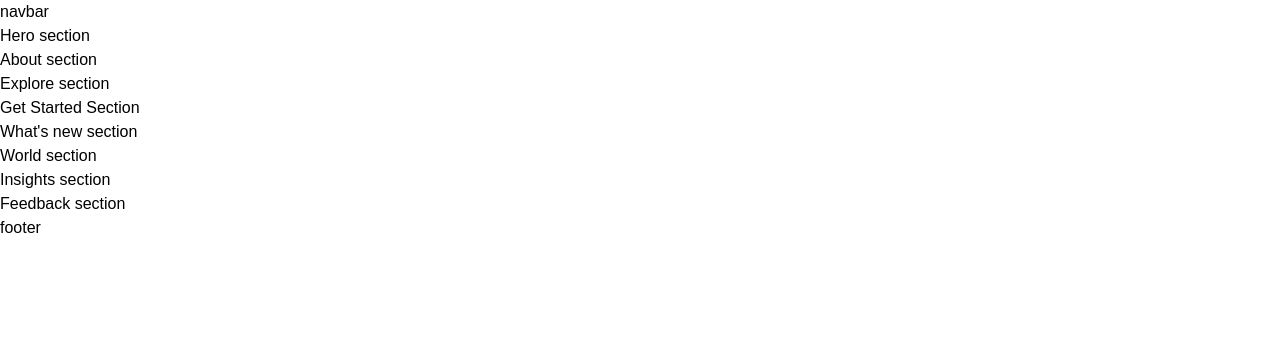
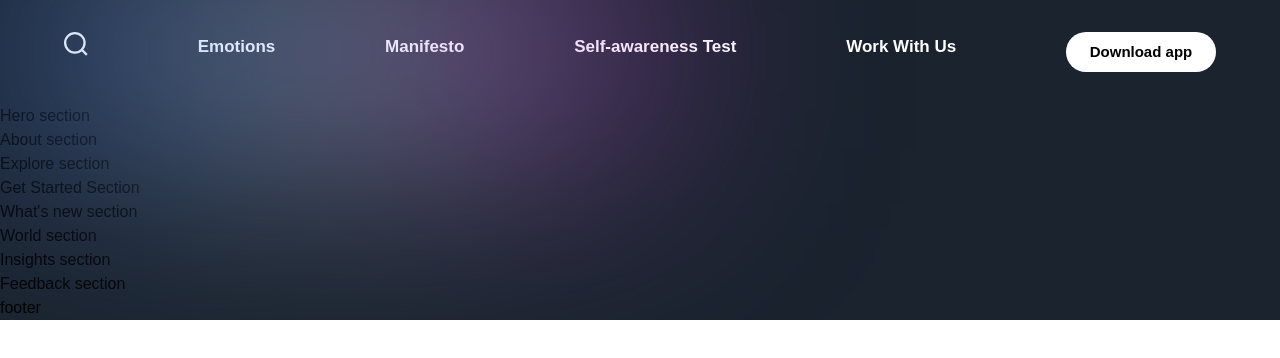
Before and after one commit to shubham13101996/animatedUI, a Next.js app: page / in a window 1280 px wide. Shown: the top 358 px of the page. Built offline with nearby package versions, Linux system fonts and the light colour scheme; a web font is replaced by a local one.

Commit message:
navbar ui

```diff
--- a/app/page.js
+++ b/app/page.js
@@ -2,7 +2,7 @@
 import { About, Explore, Feedback, GetStarted, Hero, Insights, WhatsNew, World } from '../sections';
 
 const Page = () => (
-  <div>
+  <div className='bg-primary-black overflow-hidden'>
     <Navbar />
     <Hero />
     <About />
--- a/components/Navbar.jsx
+++ b/components/Navbar.jsx
@@ -1,9 +1,40 @@
-'use client';
+"use client";
+
+import { motion } from "framer-motion";
+
+import styles from "../styles";
+import { navVariants } from "../utils/motion";
 
 const Navbar = () => (
-  <nav>
-    navbar
-  </nav>
+  <motion.nav
+    variants={navVariants}
+    initial="hidden"
+    whileInView="show"
+    className={`${styles.xPaddings} py-8 relative`}
+  >
+    <div className="absolute w-[50%] inset-0 gradient-01" />
+    <div className={`${styles.innerWidth} mx-auto flex justify-between gap-8`}>
+      <img
+        src="/search.svg"
+        alt="search"
+        className="w-[24px] h-[24px] object-contain"
+      />
+      <h2 className="font-extrabold text-[17px] leading-[30.24px] text-white">
+        Emotions
+      </h2>
+      <h2 className="font-extrabold text-[17px] leading-[30.24px] text-white">
+        Manifesto
+      </h2>
+      <h2 className="font-extrabold text-[17px] leading-[30.24px] text-white">
+        Self-awareness Test
+      </h2>
+      <h2 className="font-extrabold text-[17px] leading-[30.24px] text-white">
+        Work With Us
+      </h2>
+
+      <button className="bg-white font-extrabold text-[15px] w-[150px] h-[40px] object-contain rounded-[50px]">Download app</button>
+    </div>
+  </motion.nav>
 );
 
 export default Navbar;
```
